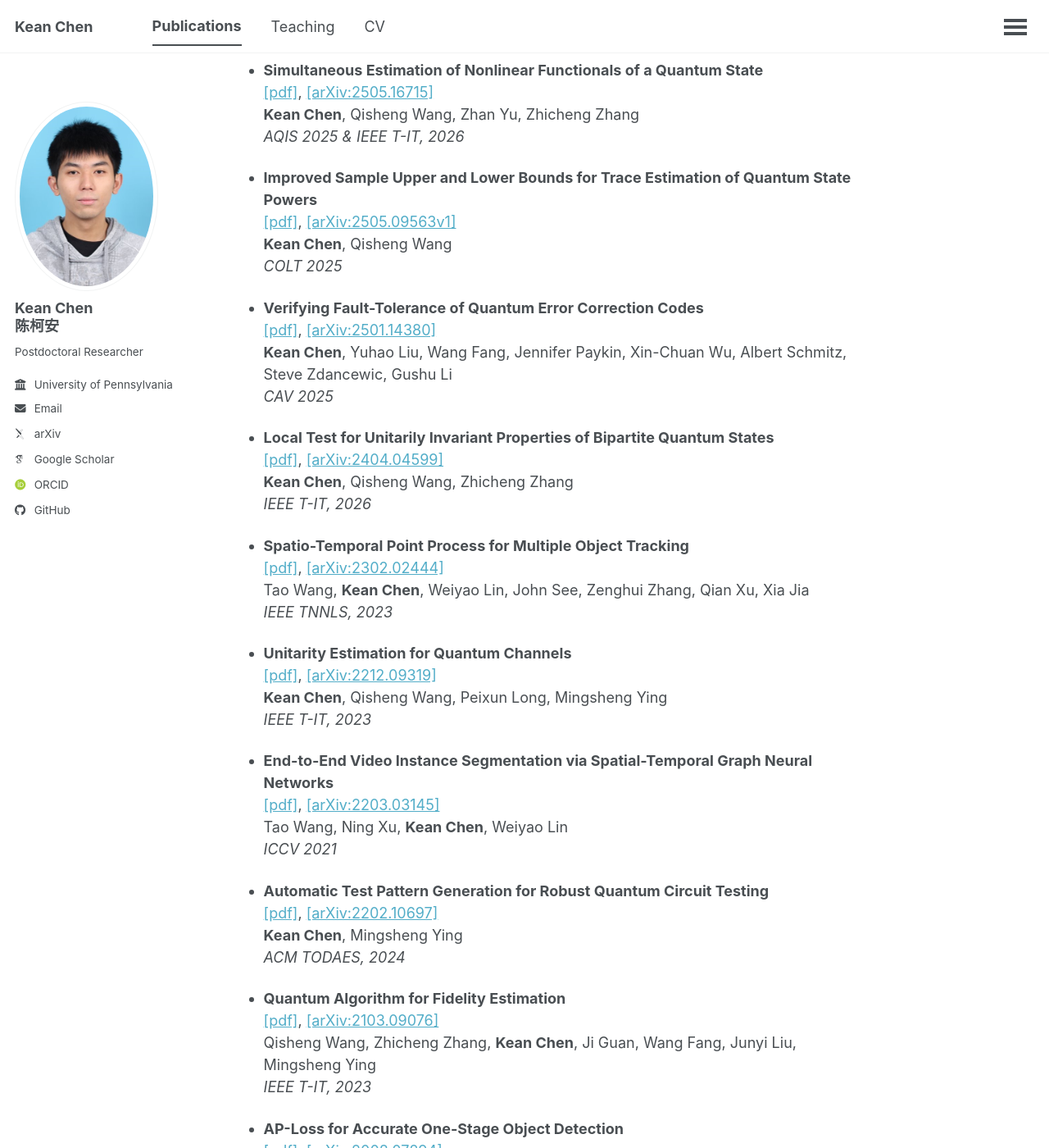
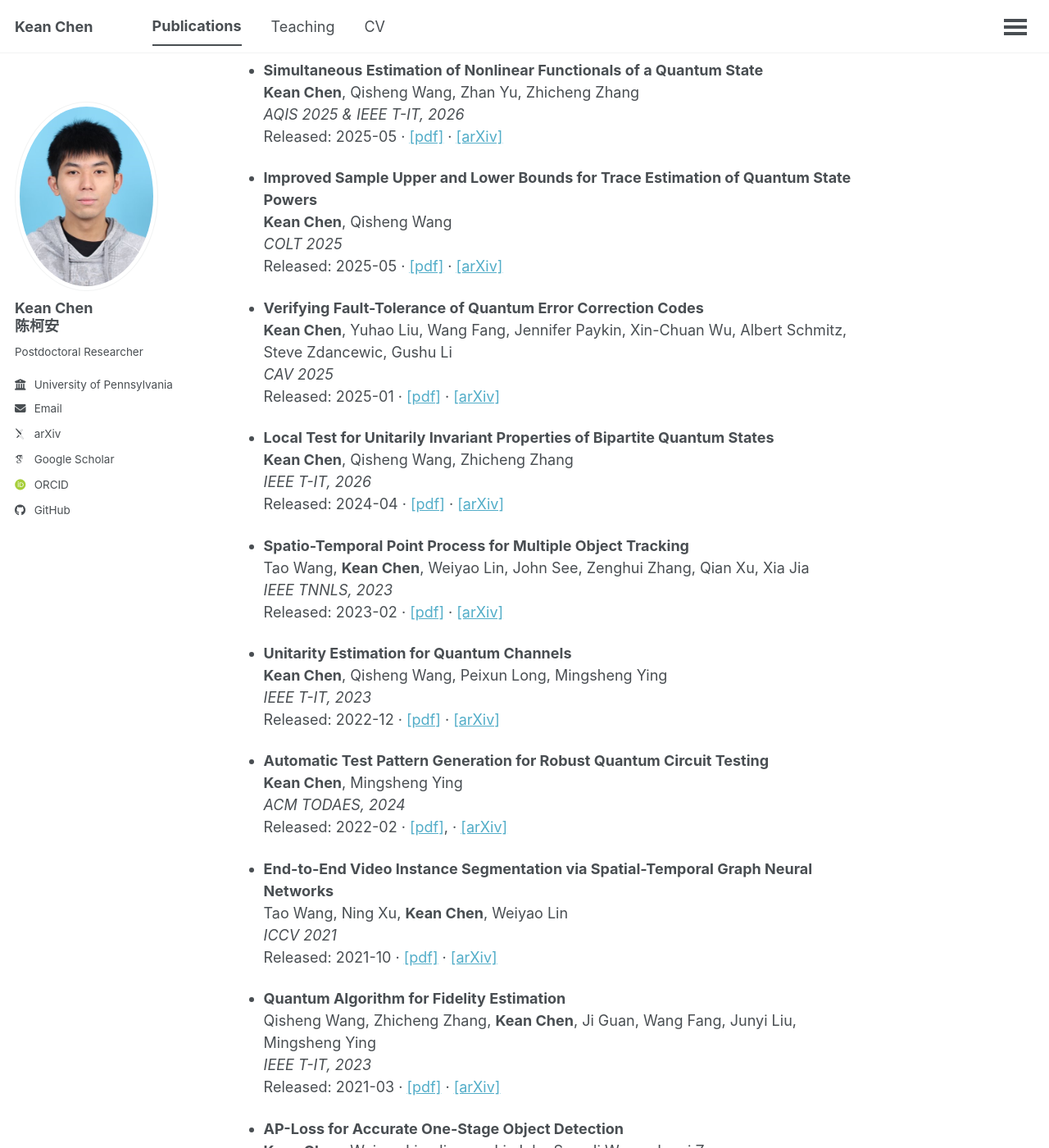
Before and after one commit to cccorn/cccorn.github.io, a Jekyll site: the page built from _pages/publications.md, in a window 1280 px wide and 1400 px high, scrolled down 785 px. Shown: the whole window at 82% size. Built offline with Jekyll 4.4.1, drawn with Linux system fonts in a browser that asks for light colours; some web fonts are replaced; some of the changed text lies outside the part shown.

Commit message:
Update publications.md

```diff
--- a/_pages/publications.md
+++ b/_pages/publications.md
@@ -10,125 +10,124 @@ Papers are listed by release date.
 ## Journal/Conference Papers
 
 - **Quantum Multi-Level Estimation of Functionals of Discrete Distributions**
-[[pdf]](/publications/Quantum_Multi-Level_Estimation_of_Functionals_of_Discrete_Distributions.pdf), [[arXiv:2605.03685]](https://arxiv.org/abs/2605.03685)
 **Kean Chen**, Minbo Gao, Tongyang Li, Qisheng Wang, Xinzhao Wang
 *ICALP 2026*
+Released: 2026-05 &middot; [[pdf]](/publications/Quantum_Multi-Level_Estimation_of_Functionals_of_Discrete_Distributions.pdf) &middot; [[arXiv]](https://arxiv.org/abs/2605.03685)
 
 - **Strict Hierarchy for Quantum Channel Certification to Unitary**
-[[pdf]](/publications/Strict_Hierarchy_for_Quantum_Channel_Certification_to_Unitary.pdf), [[arXiv:2604.26900]](https://arxiv.org/abs/2604.26900)
 **Kean Chen**, Qisheng Wang, Zhicheng Zhang
 *ICALP 2026*
+Released: 2026-04 &middot; [[pdf]](/publications/Strict_Hierarchy_for_Quantum_Channel_Certification_to_Unitary.pdf) &middot; [[arXiv]](https://arxiv.org/abs/2604.26900)
 
 - **AlphaSyndrome: Tackling the Syndrome Measurement Circuit Scheduling Problem for QEC Codes**
-[[pdf]](/publications/AlphaSyndrome_Tackling_the_Syndrome_Measurement_Circuit_Scheduling_Problem_for_QEC_Codes.pdf), [[arXiv:2601.12509]](https://arxiv.org/abs/2601.12509)
 Yuhao Liu, Shuohao Ping, Junyu Zhou, Ethan Decker, Justin Kalloor, Mathias Weiden, **Kean Chen**, Yunong Shi, Ali Javadi-Abhari, Costin Iancu, Gushu Li
 *ASPLOS 2026*
+Released: 2026-01 &middot; [[pdf]](/publications/AlphaSyndrome_Tackling_the_Syndrome_Measurement_Circuit_Scheduling_Problem_for_QEC_Codes.pdf) &middot; [[arXiv]](https://arxiv.org/abs/2601.12509)
 
 - **Approximation does not help in quantum unitary time-reversal**
-[[pdf]](/publications/Approximation_does_not_help_in_quantum_unitary_time-reversal.pdf), [[arXiv:2507.05736]](https://arxiv.org/abs/2507.05736)
 **Kean Chen**, Nengkun Yu, Zhicheng Zhang
 *STOC 2026*
+Released: 2025-07 &middot; [[pdf]](/publications/Approximation_does_not_help_in_quantum_unitary_time-reversal.pdf) &middot; [[arXiv]](https://arxiv.org/abs/2507.05736)
 
 - **Simultaneous Estimation of Nonlinear Functionals of a Quantum State**
-[[pdf]](/publications/Simultaneous_estimation_of_nonlinear_functionals_of_a_quantum_state.pdf), [[arXiv:2505.16715]](https://arxiv.org/abs/2505.16715)
 **Kean Chen**, Qisheng Wang, Zhan Yu, Zhicheng Zhang
 *AQIS 2025 & IEEE T-IT, 2026*
+Released: 2025-05 &middot; [[pdf]](/publications/Simultaneous_estimation_of_nonlinear_functionals_of_a_quantum_state.pdf) &middot; [[arXiv]](https://arxiv.org/abs/2505.16715)
 
 - **Improved Sample Upper and Lower Bounds for Trace Estimation of Quantum State Powers**
-[[pdf]](/publications/Improved_Sample_Upper_and_Lower_Bounds_for_Trace_Estimation_of_Quantum_State_Powers.pdf), [[arXiv:2505.09563v1]](https://arxiv.org/abs/2505.09563v1)
 **Kean Chen**, Qisheng Wang
 *COLT 2025*
+Released: 2025-05 &middot; [[pdf]](/publications/Improved_Sample_Upper_and_Lower_Bounds_for_Trace_Estimation_of_Quantum_State_Powers.pdf) &middot; [[arXiv]](https://arxiv.org/abs/2505.09563v1)
 
 - **Verifying Fault-Tolerance of Quantum Error Correction Codes**
-[[pdf]](/publications/Verifying_Fault-Tolerance_of_Quantum_Error_Correction_Codes.pdf), [[arXiv:2501.14380]](https://arxiv.org/abs/2501.14380)
 **Kean Chen**, Yuhao Liu, Wang Fang, Jennifer Paykin, Xin-Chuan Wu, Albert Schmitz, Steve Zdancewic, Gushu Li
 *CAV 2025*
+Released: 2025-01 &middot; [[pdf]](/publications/Verifying_Fault-Tolerance_of_Quantum_Error_Correction_Codes.pdf) &middot; [[arXiv]](https://arxiv.org/abs/2501.14380)
 
 - **Local Test for Unitarily Invariant Properties of Bipartite Quantum States**
-[[pdf]](/publications/Local_Test_for_Unitarily_Invariant_Properties_of_Bipartite_Quantum_States.pdf), [[arXiv:2404.04599]](https://arxiv.org/abs/2404.04599)
 **Kean Chen**, Qisheng Wang, Zhicheng Zhang
 *IEEE T-IT, 2026*
+Released: 2024-04 &middot; [[pdf]](/publications/Local_Test_for_Unitarily_Invariant_Properties_of_Bipartite_Quantum_States.pdf) &middot; [[arXiv]](https://arxiv.org/abs/2404.04599)
 
 - **Spatio-Temporal Point Process for Multiple Object Tracking**
-[[pdf]](/publications/Spatio-Temporal_Point_Process_for_Multiple_Object_Tracking.pdf), [[arXiv:2302.02444]](https://arxiv.org/abs/2302.02444)
 Tao Wang, **Kean Chen**, Weiyao Lin, John See, Zenghui Zhang, Qian Xu, Xia Jia
 *IEEE TNNLS, 2023*
+Released: 2023-02 &middot; [[pdf]](/publications/Spatio-Temporal_Point_Process_for_Multiple_Object_Tracking.pdf) &middot; [[arXiv]](https://arxiv.org/abs/2302.02444)
 
 - **Unitarity Estimation for Quantum Channels**
-[[pdf]](/publications/Unitarity_estimation_for_quantum_channels.pdf), [[arXiv:2212.09319]](https://arxiv.org/abs/2212.09319)
 **Kean Chen**, Qisheng Wang, Peixun Long, Mingsheng Ying
 *IEEE T-IT, 2023*
+Released: 2022-12 &middot; [[pdf]](/publications/Unitarity_estimation_for_quantum_channels.pdf) &middot; [[arXiv]](https://arxiv.org/abs/2212.09319)
+
+- **Automatic Test Pattern Generation for Robust Quantum Circuit Testing**
+**Kean Chen**, Mingsheng Ying
+*ACM TODAES, 2024*
+Released: 2022-02 &middot; [[pdf]](/publications/Automatic_Test_Pattern_Generation_for_Robust_Quantum_Circuit_Testing.pdf), &middot; [[arXiv]](https://arxiv.org/abs/2202.10697)
 
 - **End-to-End Video Instance Segmentation via Spatial-Temporal Graph Neural Networks**
-[[pdf]](/publications/End-to-End_Video_Instance_Segmentation_via_Spatial-Temporal_Graph_Neural_Networks.pdf), [[arXiv:2203.03145]](https://arxiv.org/abs/2203.03145)
 Tao Wang, Ning Xu, **Kean Chen**, Weiyao Lin
 *ICCV 2021*
-
-- **Automatic Test Pattern Generation for Robust Quantum Circuit Testing**
-[[pdf]](/publications/Automatic_Test_Pattern_Generation_for_Robust_Quantum_Circuit_Testing.pdf), [[arXiv:2202.10697]](https://arxiv.org/abs/2202.10697)
-**Kean Chen**, Mingsheng Ying
-*ACM TODAES, 2024*
+Released: 2021-10 &middot; [[pdf]](/publications/End-to-End_Video_Instance_Segmentation_via_Spatial-Temporal_Graph_Neural_Networks.pdf) &middot; [[arXiv]](https://arxiv.org/abs/2203.03145)
 
 - **Quantum Algorithm for Fidelity Estimation**
-[[pdf]](/publications/Quantum_Algorithm_for_Fidelity_Estimation.pdf), [[arXiv:2103.09076]](https://arxiv.org/abs/2103.09076)
 Qisheng Wang, Zhicheng Zhang, **Kean Chen**, Ji Guan, Wang Fang, Junyi Liu, Mingsheng&nbsp;Ying
 *IEEE T-IT, 2023*
+Released: 2021-03 &middot; [[pdf]](/publications/Quantum_Algorithm_for_Fidelity_Estimation.pdf) &middot; [[arXiv]](https://arxiv.org/abs/2103.09076)
 
 - **AP-Loss for Accurate One-Stage Object Detection**
-[[pdf]](/publications/AP-Loss_for_Accurate_One_Stage_Object_Detection.pdf), [[arXiv:2008.07294]](https://arxiv.org/abs/2008.07294)
 **Kean Chen**, Weiyao Lin, Jianguo Li, John See, Ji Wang, Junni Zou
 *IEEE T-PAMI, 2021*
+Released: 2020-08 &middot; [[pdf]](/publications/AP-Loss_for_Accurate_One_Stage_Object_Detection.pdf) &middot; [[arXiv]](https://arxiv.org/abs/2008.07294)
 
 - **PIoU Loss: Towards Accurate Oriented Object Detection in Complex Environments**
-[[pdf]](/publications/PIoU_Loss_Towards_Accurate_Oriented_Object_Detection_in_Complex_Environments.pdf), [[arXiv:2007.09584]](https://arxiv.org/abs/2007.09584)
 Zhiming Chen, **Kean Chen**, Weiyao Lin, John See, Hui Yu, Yan Ke, Cong Yang
 *ECCV 2020*
+Released: 2020-07 &middot; [[pdf]](/publications/PIoU_Loss_Towards_Accurate_Oriented_Object_Detection_in_Complex_Environments.pdf) &middot; [[arXiv]](https://arxiv.org/abs/2007.09584)
 
 - **Towards Accurate One-Stage Object Detection with AP-Loss**
-[[pdf]](/publications/Towards_Accurate_One-Stage_Object_Detection_with_AP-Loss.pdf), [[arXiv:1904.06373]](https://arxiv.org/abs/1904.06373)
 **Kean Chen**, Jianguo Li, Weiyao Lin, John See, Ji Wang, Lingyu Duan, Zhibo Chen, Changwei He, Junni Zou
 *CVPR 2019*
-
+Released: 2019-04 &middot; [[pdf]](/publications/Towards_Accurate_One-Stage_Object_Detection_with_AP-Loss.pdf), [[arXiv]](https://arxiv.org/abs/1904.06373)
 
 ## Manuscripts
 
 - **Quantum channel tomography: optimal bounds and a Heisenberg-to-classical phase transition**
-[[pdf]](/publications/Quantum_channel_tomography_optimal_bounds_and_a_Heisenberg_to_classical_phase_transition.pdf), [[arXiv:2604.17369]](https://arxiv.org/abs/2604.17369)
 **Kean Chen**, Filippo Girardi, Aadil Oufkir, Nengkun Yu, Zhicheng Zhang
 *arXiv:2604.17369, 2026*
+Released: 2026-04 &middot; [[pdf]](/publications/Quantum_channel_tomography_optimal_bounds_and_a_Heisenberg_to_classical_phase_transition.pdf) &middot; [[arXiv]](https://arxiv.org/abs/2604.17369)
 This paper subsumes prior papers [[arXiv:2512.13614]](https://arxiv.org/abs/2512.13614), [[arXiv:2601.04180]](https://arxiv.org/abs/2601.04180), [[arXiv:2601.10683]](https://arxiv.org/abs/2601.10683)
 
 - **Trace Estimation of Quantum State Powers: Sample Complexity and Computational Hardness**
-[[pdf]](/publications/Trace_Estimation_of_Quantum_State_Powers_Sample_Complexity_and_Computational_Hardness.pdf), [[arXiv:2505.09563v2]](https://arxiv.org/abs/2505.09563v2)
 **Kean Chen**, Yupan Liu, Qisheng Wang
 *arXiv:2505.09563v2, 2026*
+Released: 2026-04 &middot; [[pdf]](/publications/Trace_Estimation_of_Quantum_State_Powers_Sample_Complexity_and_Computational_Hardness.pdf) &middot; [[arXiv]](https://arxiv.org/abs/2505.09563v2)
 
 - **TopoLS: Lattice Surgery Compilation via Topological Program Transformations**
-[[pdf]](/publications/TopoLS_Lattice_Surgery_Compilation_via_Topological_Program_Transformations.pdf), [[arXiv:2601.23109]](https://arxiv.org/abs/2601.23109)
 Junyu Zhou, Yuhao Liu, Ethan Decker, Justin Kalloor, Mathias Weiden, **Kean Chen**, Costin Iancu, Gushu Li
 *arXiv:2601.23109, 2026*
+Released: 2026-01 &middot; [[pdf]](/publications/TopoLS_Lattice_Surgery_Compilation_via_Topological_Program_Transformations.pdf) &middot; [[arXiv]](https://arxiv.org/abs/2601.23109)
 
 - **Optimal lower bound for quantum channel tomography in away-from-boundary regime**
-[[pdf]](/publications/Optimal_lower_bound_for_quantum_channel_tomography_in_away-from-boundary_regime.pdf), [[arXiv:2601.10683]](https://arxiv.org/abs/2601.10683)
 **Kean Chen**, Zhicheng Zhang, Nengkun Yu
 *arXiv:2601.10683, 2026*
+Released: 2026-01 &middot; [[pdf]](/publications/Optimal_lower_bound_for_quantum_channel_tomography_in_away-from-boundary_regime.pdf) &middot; [[arXiv]](https://arxiv.org/abs/2601.10683)
 
 - **Quantum channel tomography and estimation by local test**
-[[pdf]](/publications/Quantum_channel_tomography_and_estimation_by_local_test.pdf), [[arXiv:2512.13614]](https://arxiv.org/abs/2512.13614)
 **Kean Chen**, Nengkun Yu, Zhicheng Zhang
 *arXiv:2512.13614, 2025*
+Released: 2025-12 &middot; [[pdf]](/publications/Quantum_channel_tomography_and_estimation_by_local_test.pdf) &middot; [[arXiv]](https://arxiv.org/abs/2512.13614)
 
 - **A List of Complexity Bounds for Property Testing by Quantum Sample-to-Query Lifting**
-[[pdf]](/publications/A_List_of_Complexity_Bounds_for_Property_Testing_by_Quantum_Sample-to-Query_Lifting.pdf), [[arXiv:2512.01971]](https://arxiv.org/abs/2512.01971)
 **Kean Chen**, Qisheng Wang, Zhicheng Zhang
 *arXiv:2512.01971, 2025*
+Released: 2025-12 &middot; [[pdf]](/publications/A_List_of_Complexity_Bounds_for_Property_Testing_by_Quantum_Sample-to-Query_Lifting.pdf) &middot; [[arXiv]](https://arxiv.org/abs/2512.01971)
 
 - **Inverse-free quantum state estimation with Heisenberg scaling**
-[[pdf]](/publications/Inverse-free_quantum_state_estimation_with_Heisenberg_scaling.pdf), [[arXiv:2510.25750]](https://arxiv.org/abs/2510.25750)
 **Kean Chen**
 *arXiv:2510.25750, 2025*
+Released: 2025-10 &middot; [[pdf]](/publications/Inverse-free_quantum_state_estimation_with_Heisenberg_scaling.pdf) &middot; [[arXiv]](https://arxiv.org/abs/2510.25750)
 
 - **VeriQBench: A Benchmark for Multiple Types of Quantum Circuits**
-[[pdf]](/publications/VeriQBench_A_Benchmark_for_Multiple_Types_of_Quantum_Circuits.pdf), [[arXiv:2206.10880]](https://arxiv.org/abs/2206.10880)
 **Kean Chen**, Wang Fang, Ji Guan, Xin Hong, Mingyu Huang, Junyi Liu, Qisheng Wang, Mingsheng Ying
 *arXiv:2206.10880, 2022*
+Released: 2022-06 &middot; [[pdf]](/publications/VeriQBench_A_Benchmark_for_Multiple_Types_of_Quantum_Circuits.pdf) &middot; [[arXiv]](https://arxiv.org/abs/2206.10880)
```
